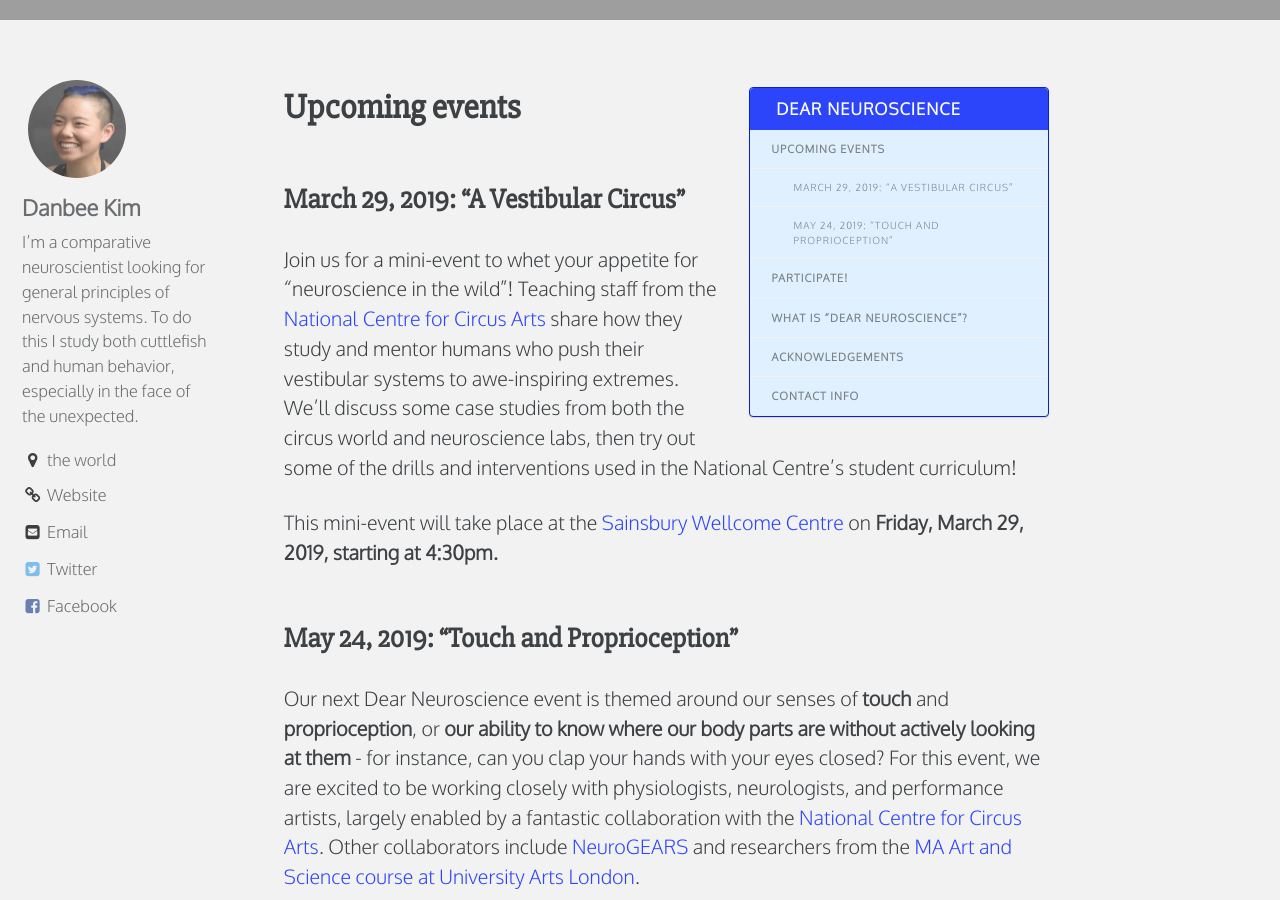
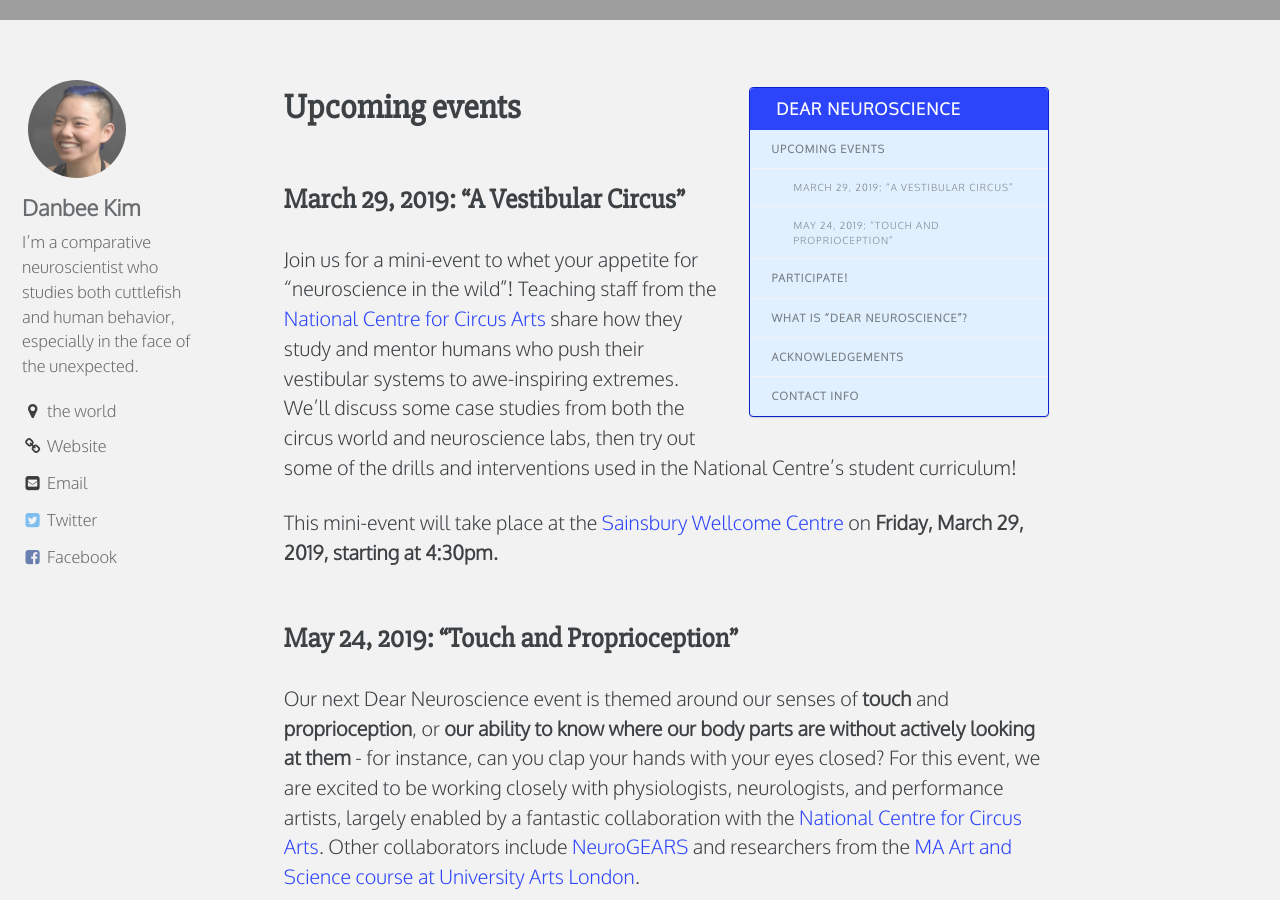
Before and after one commit to everymind/DearNeuroscience, a Jekyll site: the page built from index.md, in a window 1280 px wide and 900 px high, scrolled down 1040 px. Built offline with Jekyll 4.4.1, drawn with Linux system fonts in a browser that asks for light colours; comment, search, counter and statistics services are not loaded.

Commit message:
tweaked short bio

```diff
--- a/_config.yml
+++ b/_config.yml
@@ -79,7 +79,7 @@ analytics:
 author:
   name             : Danbee Kim
   avatar           : "/assets/images/DanbeeKim.jpg"
-  bio              : "I’m a comparative neuroscientist looking for general principles of nervous systems. To do this I study both cuttlefish and human behavior, especially in the face of the unexpected."
+  bio              : "I’m a comparative neuroscientist who studies both cuttlefish and human behavior, especially in the face of the unexpected."
   location         : "the world"
   email            : "danbee@alum.mit.edu"
   uri              : "http://www.danbeekim.org"
```
